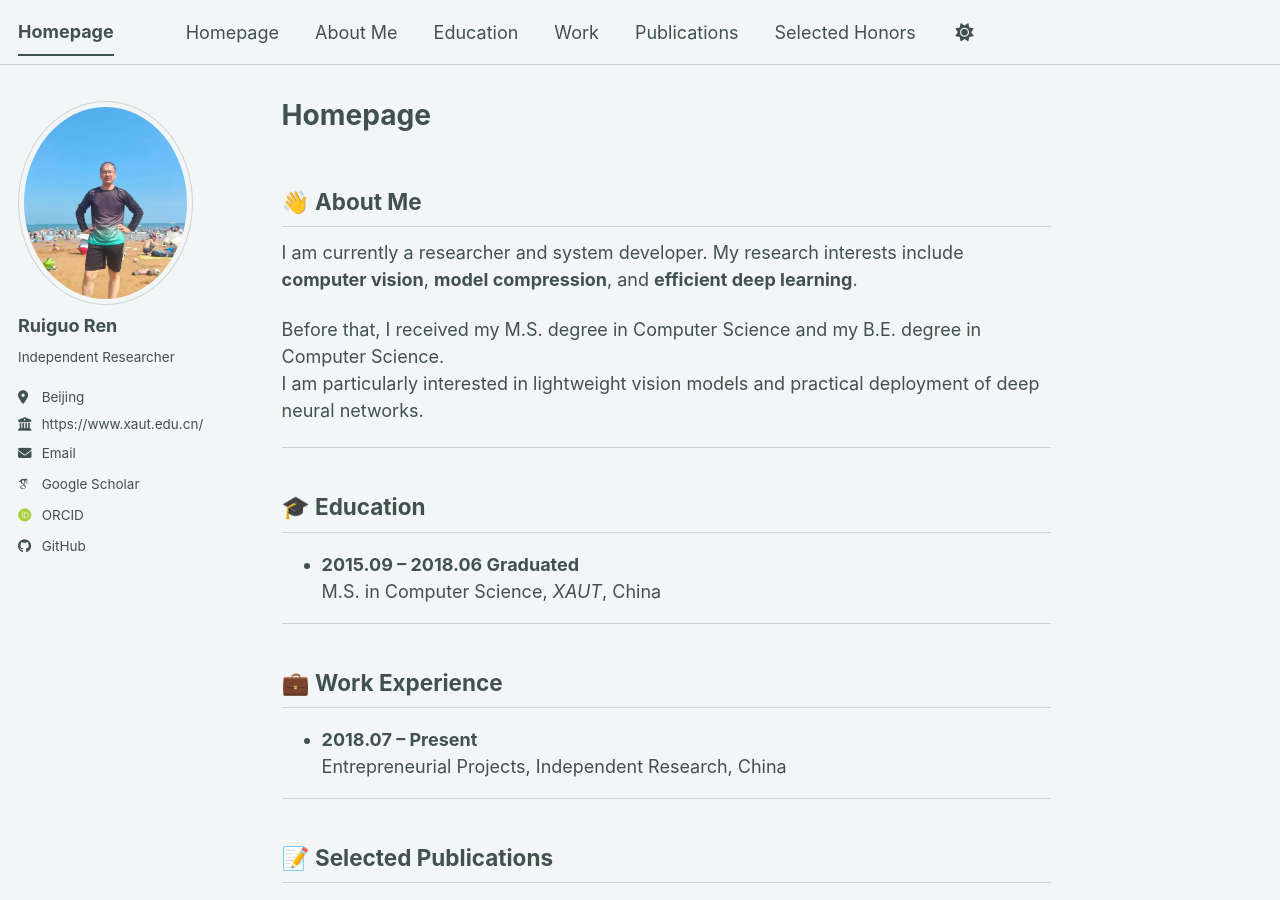
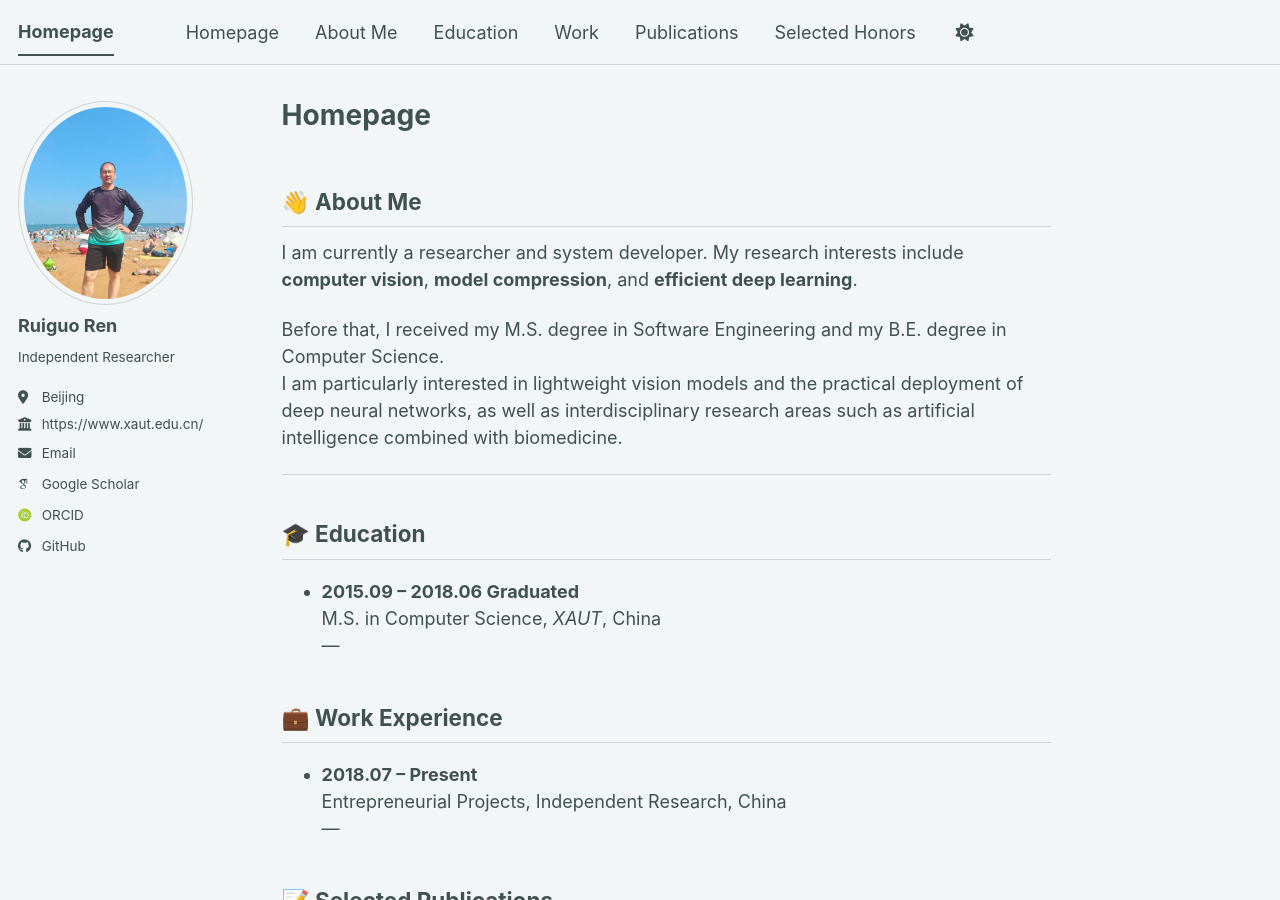
Before and after one commit to rgren-research/rgren-research.github.io, a Jekyll site: the page built from _pages/about.md, in a window 1280 px wide and 900 px high. Built offline with Jekyll 4.4.1, drawn with Linux system fonts in a browser that asks for light colours; some web fonts are replaced; a script bundle is joined from its source files by our own code; library files that are not in the unit come from our copies.

Commit message:
Update about.md

```diff
--- a/_pages/about.md
+++ b/_pages/about.md
@@ -12,8 +12,8 @@ redirect_from:
 I am currently a researcher and system developer.
 My research interests include **computer vision**, **model compression**, and **efficient deep learning**.
 
-Before that, I received my M.S. degree in Computer Science and my B.E. degree in Computer Science.
-I am particularly interested in lightweight vision models and practical deployment of deep neural networks.
+Before that, I received my M.S. degree in Software Engineering and my B.E. degree in Computer Science.
+I am particularly interested in lightweight vision models and the practical deployment of deep neural networks, as well as interdisciplinary research areas such as artificial intelligence combined with biomedicine.
 
 ---
 
@@ -21,14 +21,12 @@ I am particularly interested in lightweight vision models and practical deployme
 
 - **2015.09 – 2018.06 Graduated**
   M.S. in Computer Science, *XAUT*, China
-
 ---
 
 ## 💼 Work Experience
 
 - **2018.07 – Present**
   Entrepreneurial Projects, Independent Research, China
-
 ---
 
 ## 📝 Selected Publications
@@ -43,15 +41,14 @@ I am particularly interested in lightweight vision models and practical deployme
 [1] **Author Ruiguo Ren.**
    *FHPG: A Unified Framework for Transformer with Pruning and Quantization*.
    *Pattern Recognition Letters*, 2026.
-   [[PDF]](#)
-
+   [[PDF]](#https://doi.org/10.1016/j.patrec.2026.01.020)
 
 ---
 
 ## 🏆 Selected Honors
 
 - None
--
+
 ---
 
 ## 📌 Regular Review
```
